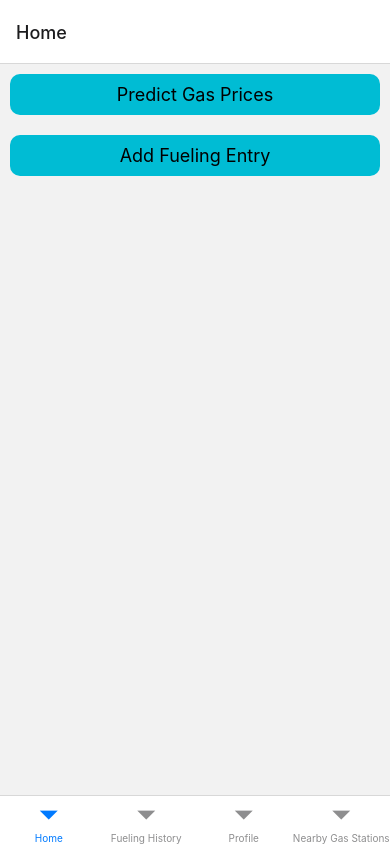
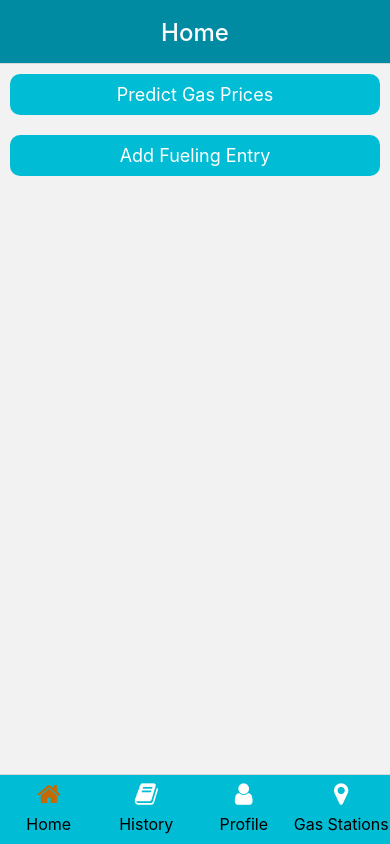
Before and after one commit to eason-pan-ep/gas-prediction-app, a React Native app: screen /Home in a window 390 px wide. Built offline with nearby package versions, Linux system fonts and the light colour scheme.

Commit message:
Add basic tab bar icons and colors

```diff
--- a/App.js
+++ b/App.js
@@ -24,6 +24,7 @@ import { NavigationContainer } from "@react-navigation/native";
 import { createNativeStackNavigator } from "@react-navigation/native-stack";
 import { createBottomTabNavigator } from "@react-navigation/bottom-tabs";
 import { useState } from "react";
+import { FontAwesome } from "@expo/vector-icons";
 
 import SignIn from "./screens/SignIn";
 import Home from "./screens/Home";
@@ -34,6 +35,8 @@ import EditFuelingEntry from "./screens/EditFuelingEntry";
 import Profile from "./screens/Profile";
 import EditProfile from "./screens/EditProfile";
 import NearbyGasStations from "./screens/NearbyGasStations";
+import { colors } from "./styles/colors";
+import { fontSizes } from "./styles/fontSizes";
 
 const AuthStack = createNativeStackNavigator();
 const MainStack = createBottomTabNavigator();
@@ -53,7 +56,7 @@ const AuthStackNavigator = () => {
 // HomeStack -- contains the Home and Prediction screens
 const HomeStackNavigator = () => {
   return (
-    <HomeStack.Navigator>
+    <HomeStack.Navigator screenOptions={stackNavigatorOptions}>
       <HomeStack.Screen name="Home" component={Home} />
       <HomeStack.Screen name="Prediction" component={Prediction} />
     </HomeStack.Navigator>
@@ -63,7 +66,7 @@ const HomeStackNavigator = () => {
 // FuelingHistoryStack -- contains the Fueling History, Fueling Entry, and Edit Fueling Entry screens
 const FuelingHistoryStackNavigator = () => {
   return (
-    <FuelingHistoryStack.Navigator>
+    <FuelingHistoryStack.Navigator screenOptions={stackNavigatorOptions}>
       <FuelingHistoryStack.Screen
         name="Fueling History"
         component={FuelingHistory}
@@ -83,7 +86,7 @@ const FuelingHistoryStackNavigator = () => {
 // ProfileStack -- contains the Profile and Edit Profile screens
 const ProfileStackNavigator = () => {
   return (
-    <ProfileStack.Navigator>
+    <ProfileStack.Navigator screenOptions={stackNavigatorOptions}>
       <ProfileStack.Screen name="Profile" component={Profile} />
       <ProfileStack.Screen name="Edit Profile" component={EditProfile} />
     </ProfileStack.Navigator>
@@ -93,31 +96,49 @@ const ProfileStackNavigator = () => {
 // MainStack -- contains the HomeStack, FuelingHistoryStack, and ProfileStack
 const MainStackNavigator = () => {
   return (
-    <MainStack.Navigator>
+    <MainStack.Navigator screenOptions={tabNavigatorOptions}>
       <MainStack.Screen
         name="Home Stack"
         component={HomeStackNavigator}
         options={{
           title: "Home",
           headerShown: false,
+          tabBarIcon: ({ color, size }) => (
+            <FontAwesome name="home" color={color} size={size} />
+          ),
         }}
       />
       <MainStack.Screen
         name="Fueling History Stack"
         component={FuelingHistoryStackNavigator}
         options={{
-          title: "Fueling History",
+          title: "History",
           headerShown: false,
+          tabBarIcon: ({ color, size }) => (
+            <FontAwesome name="book" color={color} size={size} />
+          ),
         }}
       />
       <MainStack.Screen
         name="Profile Stack"
         component={ProfileStackNavigator}
-        options={{ title: "Profile", headerShown: false }}
+        options={{
+          title: "Profile",
+          headerShown: false,
+          tabBarIcon: ({ color, size }) => (
+            <FontAwesome name="user" color={color} size={size} />
+          ),
+        }}
       />
       <MainStack.Screen
-        name="Nearby Gas Stations"
+        name="Gas Stations"
         component={NearbyGasStations}
+        options={{
+          headerTitle: "Nearby Gas Stations",
+          tabBarIcon: ({ color, size }) => (
+            <FontAwesome name="map-marker" color={color} size={size} />
+          ),
+        }}
       />
     </MainStack.Navigator>
   );
@@ -142,10 +163,52 @@ export default function App() {
 }
 
 const styles = StyleSheet.create({
-  container: {
-    flex: 1,
-    backgroundColor: "#fff",
-    alignItems: "center",
-    justifyContent: "center",
+  stackNavigator: {
+    backgroundColor: colors.primaryDark,
+  },
+  stackNavigatorTitle: {
+    color: colors.primaryText,
+    fontSize: fontSizes.extraLarge,
+  },
+  tabNavigator: {
+    backgroundColor: colors.primary,
+    height: 70,
+  },
+  tabNavigatorTitle: {
+    color: colors.primaryText,
+    fontSize: fontSizes.extraLarge,
+  },
+  tabNavigatorLabel: {
+    color: colors.backgroundText,
+    fontSize: fontSizes.normal,
+    marginBottom: 10,
+  },
+  tabNavigatorIcon: {
+    color: colors.backgroundText,
+    fontSize: fontSizes.large,
+  },
+  tabNavigatorHeader: {
+    backgroundColor: colors.primaryDark,
+  },
+  tabNavigatorHeaderTitle: {
+    color: colors.primaryText,
+    fontSize: fontSizes.extraLarge,
   },
 });
+
+const stackNavigatorOptions = {
+  headerStyle: styles.stackNavigator,
+  headerTitleStyle: styles.stackNavigatorTitle,
+  headerTitleAlign: "center",
+};
+
+const tabNavigatorOptions = {
+  tabBarStyle: styles.tabNavigator,
+  tabBarLabelStyle: styles.tabNavigatorLabel,
+  tabBarIconStyle: styles.tabNavigatorIcon,
+  tabBarActiveTintColor: colors.accentDark,
+  tabBarInactiveTintColor: colors.disabledText,
+  headerStyle: styles.tabNavigatorHeader,
+  headerTitleStyle: styles.tabNavigatorHeaderTitle,
+  headerTitleAlign: "center",
+};
--- a/package.json
+++ b/package.json
@@ -15,7 +15,8 @@
     "expo": "~49.0.15",
     "expo-status-bar": "~1.6.0",
     "react": "18.2.0",
-    "react-native": "0.72.6"
+    "react-native": "0.72.6",
+    "@expo/vector-icons": "^13.0.0"
   },
   "devDependencies": {
     "@babel/core": "^7.20.0"
--- a/screens/Prediction.js
+++ b/screens/Prediction.js
@@ -11,7 +11,7 @@ import React from "react";
 export default function Prediction() {
   return (
     <View>
-      <Text>prediction</Text>
+      <Text>Prediction</Text>
     </View>
   );
 }
--- a/styles/colors.js
+++ b/styles/colors.js
@@ -30,7 +30,7 @@ export const colors = {
   primary: "#00bcd4",
   primaryLight: "#62efff",
   primaryDark: "#008ba3",
-  primaryText: "#000000",
+  primaryText: "#ffffff",
   secondary: "#3f51b5",
   secondaryLight: "#757de8",
   secondaryDark: "#002984",
```
Also changed, not shown: 1 other file (tests, documents, lock files or other folders).
